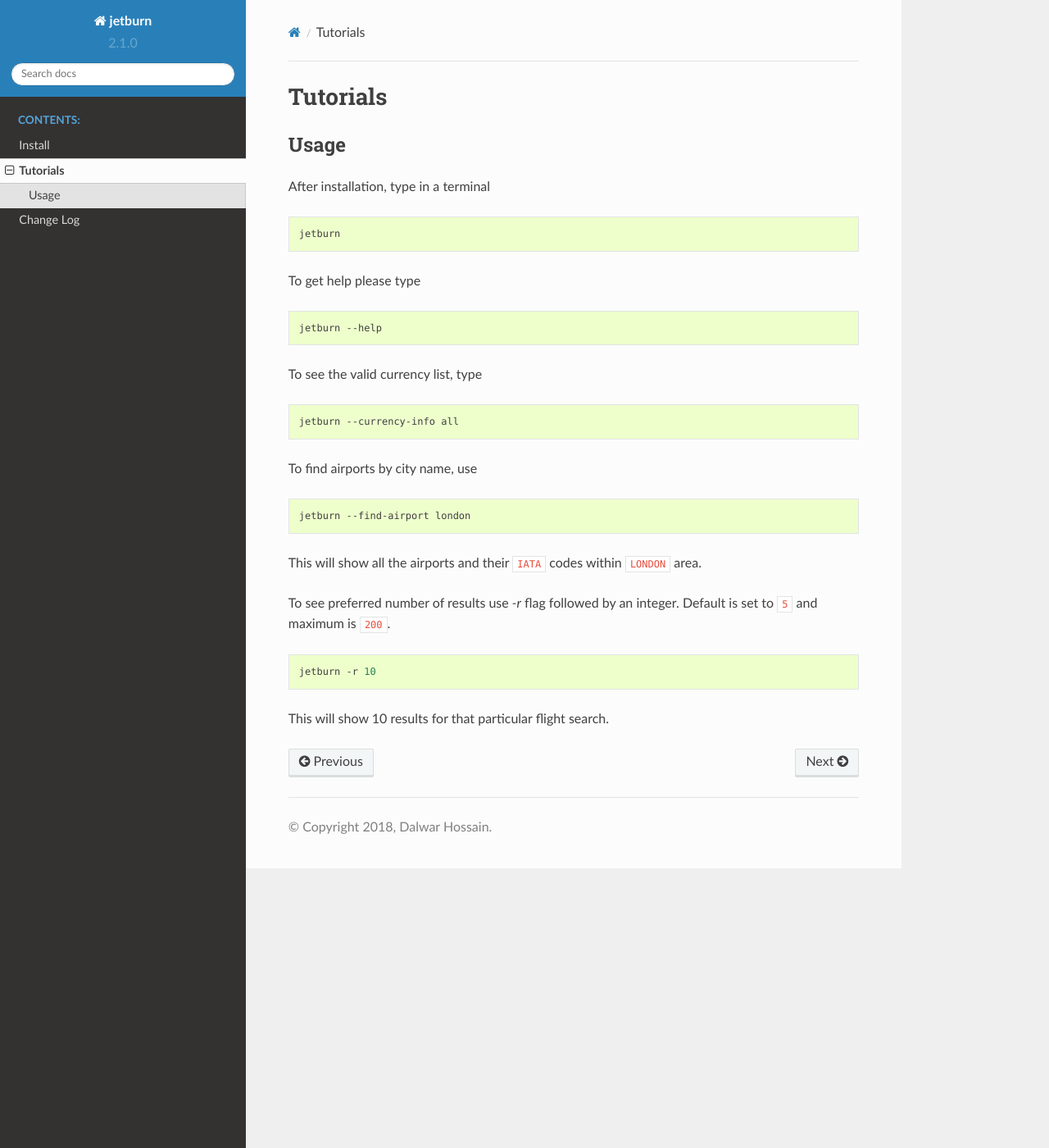
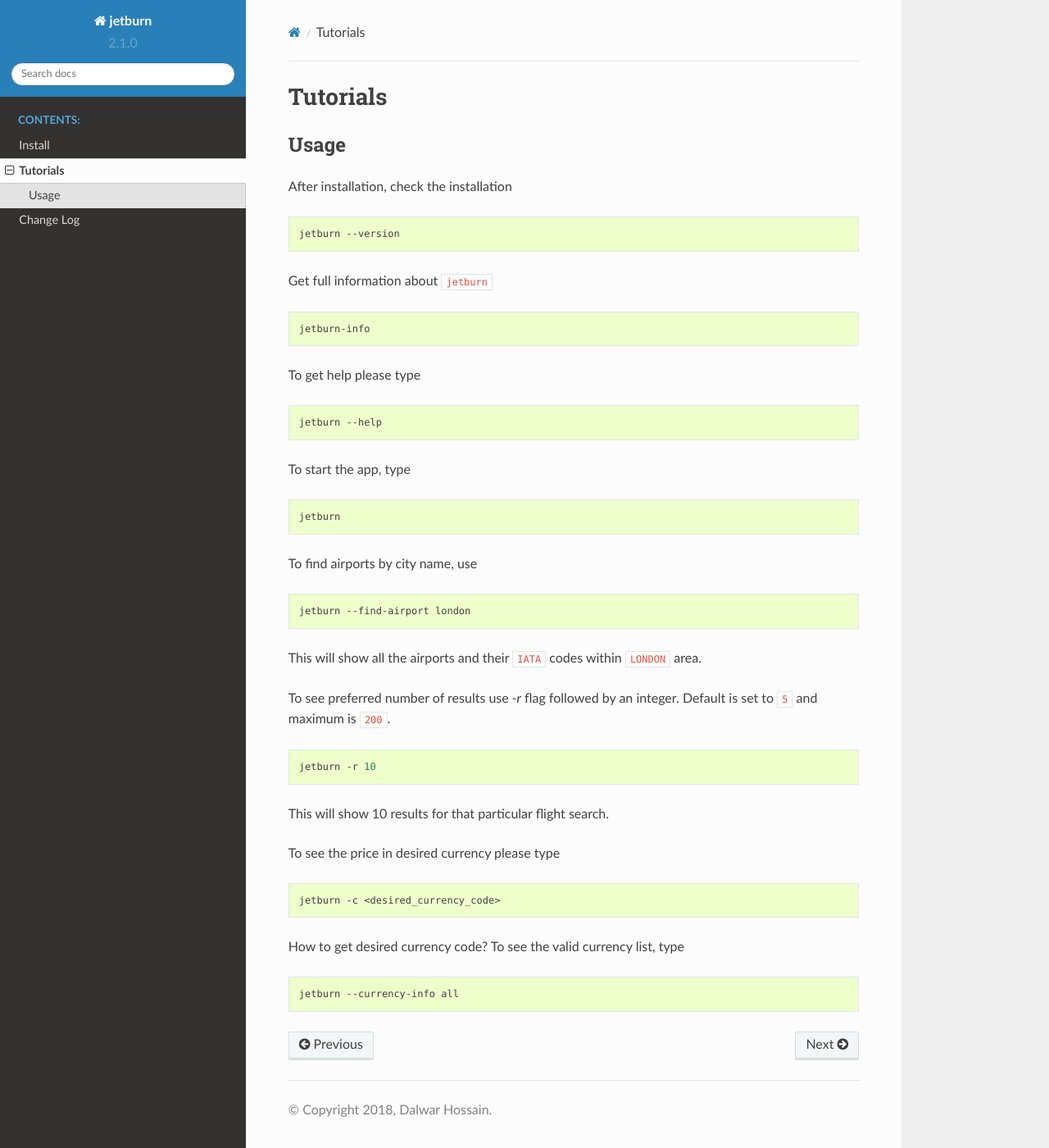
Before and after one commit to dalwar23/jetburn-x, a Sphinx documentation site: the page built from docs/source/tutorials.rst, in a window 1280 px wide and 1400 px high. Shown: the whole window at 82% size. Built offline with Sphinx 7.4.7 and the Read the Docs theme 2.0.0, drawn with Linux system fonts in a browser that asks for light colours.

Commit message:
updating tutorials

```diff
--- a/docs/source/changelog.rst
+++ b/docs/source/changelog.rst
@@ -14,7 +14,6 @@ version 2.1.0
 8. Realtime IATA codes extract everyday, so always updated
 9. Important methods has been made public
 10. ``-v`` or ``--version`` flag is introduced
-11. Argument management through ``click 7.0``
 
 version v1.5
 ------------
--- a/docs/source/tutorials.rst
+++ b/docs/source/tutorials.rst
@@ -3,11 +3,17 @@ Tutorials
 
 Usage
 -----
-After installation, type in a terminal
+After installation, check the installation
 
 .. code-block:: shell
 
-   jetburn
+   jetburn --version
+
+Get full information about ``jetburn``
+
+.. code-block:: shell
+
+    jetburn-info
 
 To get help please type
 
@@ -15,11 +21,11 @@ To get help please type
 
    jetburn --help
 
-To see the valid currency list, type
+To start the app, type
 
 .. code-block:: shell
 
-   jetburn --currency-info all
+    jetburn
 
 To find airports by city name, use
 
@@ -37,3 +43,15 @@ an integer. Default is set to ``5`` and maximum is ``200``.
    jetburn -r 10
 
 This will show 10 results for that particular flight search.
+
+To see the price in desired currency please type
+
+.. code-block:: shell
+
+    jetburn -c <desired_currency_code>
+
+How to get desired currency code? To see the valid currency list, type
+
+.. code-block:: shell
+
+   jetburn --currency-info all
```
